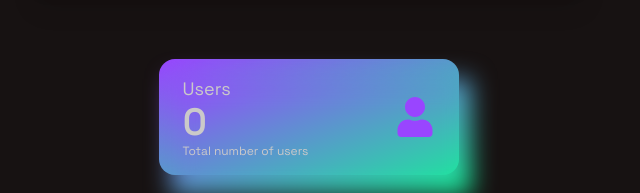
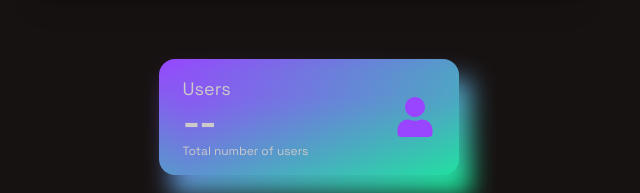
Before and after one commit to nikossoftwaredev/pump-fun-micro-buys, a Next.js app: page / in a window 1280 px wide. Shown: the part 2131-2324 px from the top of the page, without its empty margins (331-971 px from the left). Built offline with nearby package versions, Linux system fonts and the light colour scheme; no server answers.

Commit message:
added proxy

```diff
--- /dev/null
+++ b/components/Loader.tsx
@@ -0,0 +1,5 @@
+const Loader = () => (
+  <span className="loading loading-spinner loading-xs"></span>
+);
+
+export default Loader;
--- a/components/StatsSection.tsx
+++ b/components/StatsSection.tsx
@@ -5,12 +5,14 @@ import { AiFillDollarCircle } from "react-icons/ai";
 import { BiTransfer } from "react-icons/bi";
 import { GiPresent } from "react-icons/gi";
 import { FaUser } from "react-icons/fa";
+import Loader from "./Loader";
 
 interface GradientCardProps {
   title: string;
   icon: JSX.Element;
   description?: string;
   value: string;
+  loading?: boolean;
 }
 
 const GradientCard = ({
@@ -18,6 +20,7 @@ const GradientCard = ({
   icon,
   description,
   value,
+  loading,
 }: GradientCardProps) => (
   <div
     className="
@@ -42,23 +45,34 @@ before:translate-y-5
     <div className="z-10 stat text-base-content">
       <div className="stat-figure text-accent ">{icon}</div>
       <div className="stat-title text-base-content">{title}</div>
-      <div className="stat-value">{value}</div>
+      <div className="stat-value">
+        {value} {loading && <Loader />}
+      </div>
       <div className="stat-desc text-base-content">{description}</div>
     </div>
   </div>
 );
 
 const StatsSection = () => {
-  const [users, setUsers] = useState<number>(0);
+  const [users, setUsers] = useState<string>("--");
+  const [loading, setLoading] = useState<boolean>(false);
 
   useEffect(() => {
     const dataCall = async () => {
       try {
-        const { data } = await axios.get(`http://34.125.202.121:8080/users`);
-        setUsers(data.totalUsers);
+        setLoading(true);
+        const { data } = await axios.get(
+          `https://api.allorigins.win/get?url=${encodeURIComponent(
+            "http://34.125.202.121:8080/users"
+          )}`
+        );
+
+        const { totalUsers } = JSON.parse(data.contents);
+        setUsers(totalUsers);
       } catch (e) {
         console.log(e);
       }
+      setLoading(false);
     };
 
     dataCall();
@@ -69,8 +83,9 @@ const StatsSection = () => {
       {
         title: "Users",
         icon: <FaUser size={40} />,
-        value: `${users}`,
+        value: users,
         description: "Total number of users",
+        loading,
       },
       {
         title: "Service fees",
@@ -91,7 +106,7 @@ const StatsSection = () => {
         description: "Token holders don't pay any fees",
       },
     ];
-  }, [users]);
+  }, [users, loading]);
 
   return (
     <section id="stats" className="grid  grid-cols-1  gap-16 ">
```
